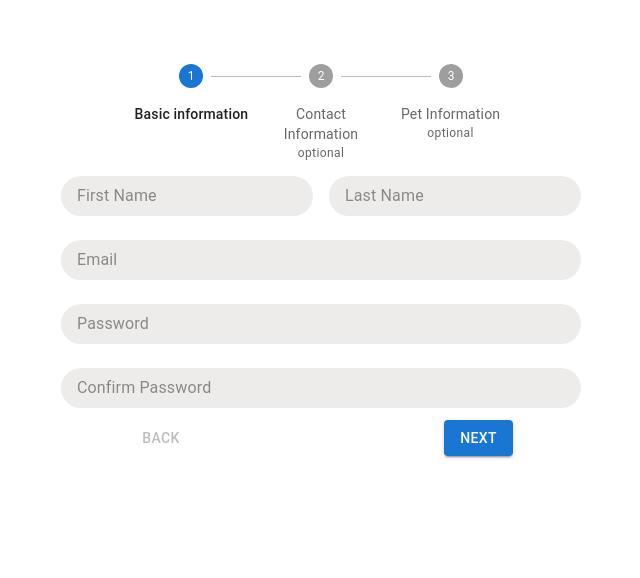
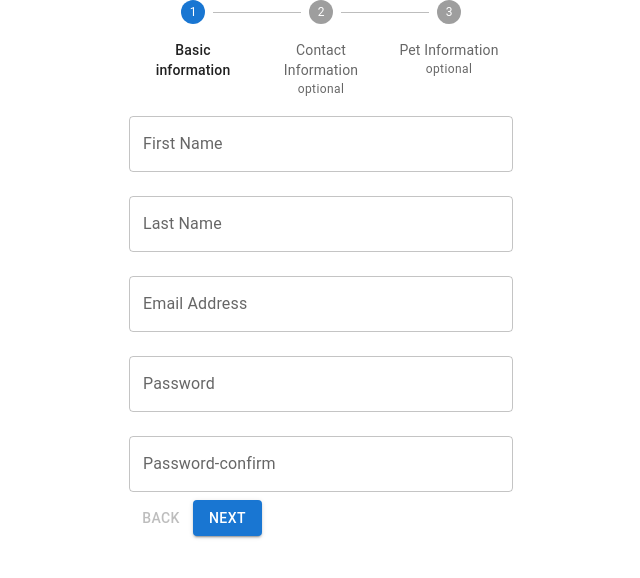
Before and after one commit to LEAP2k22Spring/PetworldPinecone, a Next.js app: page /signup in a window 1280 px wide. Shown: the top 578 px of the page, without its empty margins (319-959 px from the left). Built offline with nearby package versions, Linux system fonts and the light colour scheme; no server answers.

Commit message:
form add

```diff
--- a/component/stepper.js
+++ b/component/stepper.js
@@ -3,33 +3,14 @@ import { Box } from "@mui/system";
 import { useRef } from "react";
 
 export const getStepContent = (step) => {
-  // const userFirstName = useRef()
   switch (step) {
     case 0:
       return (
         <>
-          <Box
-            sx={{
-              display: "flex",
-              gap: 2,
-              height: "8vh",
-              alignItems: "center",
-            }}
-          >
-            <InputBase
-              fullWidth
-              placeholder="First Name"
-              required
-              sx={{
-                borderRadius: "40px",
-                height: "5vh",
-                padding: 2,
-                backgroundColor: "#EEEBEB",
-                color: "#000",
-              }}
-            />
-            <InputBase
-              fullWidth
+          <Box sx={{ display: "flex", gap: 2, height: "8vh", alignItems: "center", }} >
+            <InputBase fullWidth placeholder="First Name"  required
+            sx={{ borderRadius: "40px", height: "5vh", padding: 2, backgroundColor: "#EEEBEB", color: "#000", }}/>
+            <InputBase fullWidth
               placeholder="Last Name"
               required
               sx={{
@@ -303,6 +284,7 @@ export const getStepContent = (step) => {
               <FormControlLabel value="No" control={<Radio />} label="No" />
             </RadioGroup>
           </Box>
+          {getUserData}
         </>
       );
     default:
--- a/firebase/firebaseConfig.js
+++ b/firebase/firebaseConfig.js
@@ -37,18 +37,19 @@ export const getFirebaseUsers = async () => {
     return item;
 }
 
-export const getSignUp = (email, password) => {
+export const getSignUp = (data) => {
+    console.log('Firebase',data);
     const actionCodesettings = {
         url: 'http://localhost:3000/signup',
         handleCodeInApp: true,
     }
     try {
-        sendSignInLinkToEmail(auth, email, actionCodesettings);
+        // sendSignInLinkToEmail(auth, email, actionCodesettings);
         alert("Sign Up Successfully")
     } catch (error) {
         // console.log(error);
     }
-    return createUserWithEmailAndPassword(auth, email, password)
+    // return createUserWithEmailAndPassword(auth, email, password)
 }
 export const getLogIn = async (email, password) => {
     return signInWithEmailAndPassword(auth, email, password)
--- a/package.json
+++ b/package.json
@@ -17,7 +17,8 @@
     "firebase": "^9.13.0",
     "next": "^13.0.0",
     "react": "^18.2.0",
-    "react-dom": "^18.2.0"
+    "react-dom": "^18.2.0",
+    "react-hook-form": "^7.39.1"
   },
   "devDependencies": {
     "eslint": "8.26.0",
--- a/pages/signup.js
+++ b/pages/signup.js
@@ -1,52 +1,366 @@
+import { Box, Button, FormControlLabel, FormLabel, Radio, RadioGroup, Step, StepLabel, Stepper, TextField, Typography } from "@mui/material";
+import React, { useState } from "react";
 import {
-  Button,
-  InputBase,
-  Step,
-  StepLabel,
-  Stepper,
-  Typography,
-} from "@mui/material";
-import { Box } from "@mui/system";
-import { useRef, useState } from "react";
-import { getFirebaseUsers, getSignUp } from "../firebase/firebaseConfig";
-import { getStepContent } from "../component/stepper";
-const margintop = {
-  marginTop: "10px",
-};
+  useForm,
+  Controller,
+  FormProvider,
+  useFormContext,
+} from "react-hook-form";
+import { getSignUp } from "../firebase/firebaseConfig";
 
-const SignUp = () => {
-  const [error, setError] = useState("");
-  const emailRef = useRef();
-  const lastnameRef = useRef();
-  const firstnameRef = useRef();
-  const passwordRef = useRef();
-  const passwordConfirmRef = useRef();
-  const steps = [
+function getSteps() {
+  return [
     "Basic information",
     "Contact Information",
     "Pet Information",
   ];
+}
+const BasicForm = () => {
+  const {
+    control,
+    formState: { errors },
+  } = useFormContext();
+  console.log(errors);
+  return (
+    <Box>
+      <Controller
+        control={control}
+        name="firstName"
+        rules={{ required: "this field is required." }}
+        render={({ field }) => (
+          <TextField
+            id="first-name"
+            label="First Name"
+            variant="outlined"
+            placeholder="Enter Your First Name"
+            fullWidth
+            margin="normal"
+            {...field}
+            error={Boolean(errors?.firstName)}
+            helperText={errors.firstName?.message}
+          />
+        )}
+      />
+      <Controller
+        control={control}
+        name="lastName"
+        rules={{ required: "this field is required." }}
+        render={({ field }) => (
+          <TextField
+            id="last-name"
+            label="Last Name"
+            variant="outlined"
+            placeholder="Enter Your Last Name"
+            fullWidth
+            margin="normal"
+            {...field}
+            error={Boolean(errors?.lastName)}
+            helperText={errors.lastName?.message}
+          />
+        )}
+      />
+
+      <Controller
+        control={control}
+        name="emailAddress"
+        rules={{ required: "this field is required." }}
+        render={({ field }) => (
+          <TextField
+            id="emailAddress"
+            label="Email Address"
+            variant="outlined"
+            placeholder="Enter Your Last Name"
+            fullWidth
+            margin="normal"
+            {...field}
+            error={Boolean(errors?.emailAddress)}
+            helperText={errors.emailAddress?.message}
+          />
+        )}
+      />
+        <Controller
+          control={control}
+          name="password"
+          rules={{ required: "this field is required." }}
+          render={({ field }) => (
+            <TextField
+              id="password"
+              label="Password"
+              variant="outlined"
+              placeholder="Enter Your Password"
+              fullWidth
+              margin="normal"
+              {...field}
+              error={Boolean(errors?.password)}
+              helperText={errors.password?.message}
+            />
+          )}
+        />
+        <Controller
+          control={control}
+          name="passwordConfirm"
+          rules={{ required: "this field is required." }}
+          render={({ field }) => (
+            <TextField
+              id="passwordConfirm"
+              label="Password-confirm"
+              variant="outlined"
+              placeholder="Enter Your Password-confirm"
+              fullWidth
+              margin="normal"
+              {...field}
+              error={Boolean(errors?.passwordConfirm)}
+              helperText={errors.passwordConfirm?.message}
+            />
+          )}
+        />
+      </Box>
+
+  );
+};
+const ContactForm = () => {
+  const {
+    control,
+    formState: { errors },
+  } = useFormContext();
+  return (
+    <>
+      <Controller
+        control={control}
+        name="dateOfBirth"
+        rules={{ required: "this field is required." }}
+        render={({ field }) => (
+          <TextField
+            id="date-of-birth"
+            // label="Date Of Birth"
+            type='date'
+            variant="outlined"
+            placeholder="Enter Your Date Of Birth"
+            fullWidth
+            margin="normal"
+            {...field}
+            error={Boolean(errors?.passwordConfirm)}
+            helperText={errors.passwordConfirm?.message}
+          />
+        )}
+      />
+      <Controller
+        control={control}
+        name="phoneNumber"
+        rules={{ required: "this field is required." }}
+        render={({ field }) => (
+          <TextField
+            id="phone-number"
+            // label="Date Of Birth"
+            type='number'
+            variant="outlined"
+            placeholder="Enter Your Phone Number"
+            fullWidth
+            margin="normal"
+            {...field}
+            error={Boolean(errors?.phoneNumber)}
+            helperText={errors.phoneNumber?.message}
+          />
+        )}
+      />
+      <Controller
+        control={control}
+        name="gender"
+        rules={{ required: "this field is required." }}
+        render={({ field }) => (
+          <>
+            <FormLabel id="demo-row-radio-buttons-group-label">Gender</FormLabel>
+            <RadioGroup
+              row
+              aria-labelledby="demo-row-radio-buttons-group-label"
+              name="row-radio-buttons-group"
+              {...field}
+            >
+              <FormControlLabel value="female" control={<Radio />} label="Female" />
+              <FormControlLabel value="male" control={<Radio />} label="Male" />
+              <FormControlLabel value="other" control={<Radio />} label="Other" />
+            </RadioGroup>
+          </>
+        )}
+      />
+      <Controller
+        control={control}
+        name="cityName"
+        rules={{ required: "this field is required." }}
+        render={({ field }) => (
+          <TextField
+            id="city-name"
+            // label="Date Of Birth"
+            type='cityName'
+            variant="outlined"
+            placeholder="Enter Your City Name"
+            fullWidth
+            margin="normal"
+            {...field}
+            error={Boolean(errors?.cityName)}
+            helperText={errors.cityName?.message}
+          />
+        )}
+      />
+    </>
+  );
+};
+const PersonalForm = () => {
+  const { control } = useFormContext();
+  return (
+    <>
+      <Controller
+        control={control}
+        name="petName"
+        render={({ field }) => (
+          <TextField
+            id="petname"
+            label="Pet Name"
+            variant="outlined"
+            placeholder="Enter Your Pet Name"
+            fullWidth
+            margin="normal"
+            {...field}
+          />
+        )}
+      />
+      <Controller
+        control={control}
+        name="petAge"
+        render={({ field }) => (
+          <TextField
+            id="petage"
+            label="Pet Age"
+            variant="outlined"
+            placeholder="Enter Your Pet Age"
+            fullWidth
+            margin="normal"
+            {...field}
+          />
+        )}
+      />
+      <Controller
+        control={control}
+        name="breed"
+        render={({ field }) => (
+          <TextField
+            id="breed"
+            label="Breed"
+            variant="outlined"
+            placeholder="Enter Your Breed"
+            fullWidth
+            margin="normal"
+            {...field}
+          />
+        )}
+      />
+      <Controller
+        control={control}
+        name="petgender"
+        rules={{ required: "this field is required." }}
+        render={({ field }) => (
+          <>
+            <FormLabel id="demo-row-radio-buttons-group-label">Gender</FormLabel>
+            <RadioGroup
+              row
+              aria-labelledby="demo-row-radio-buttons-group-label"
+              name="row-radio-buttons-group"
+              {...field}
+            >
+              <FormControlLabel value="female" control={<Radio />} label="Female" />
+              <FormControlLabel value="male" control={<Radio />} label="Male" />
+            </RadioGroup>
+          </>
+        )}
+      />
+      <Controller
+        control={control}
+        name="vaccined"
+        rules={{ required: "this field is required." }}
+        render={({ field }) => (
+          <>
+            <FormLabel id="demo-row-radio-buttons-group-label">Vaccined</FormLabel>
+            <RadioGroup
+              row
+              aria-labelledby="demo-row-radio-buttons-group-label"
+              name="row-radio-buttons-group"
+              {...field}
+            >
+              <FormControlLabel value="Yes" control={<Radio />} label="Yes" />
+              <FormControlLabel value="No" control={<Radio />} label="No" />
+            </RadioGroup>
+          </>
+        )}
+      />
+
+    </>
+  );
+};
+
+function getStepContent(step) {
+  switch (step) {
+    case 0:
+      return <BasicForm />;
+    case 1:
+      return <ContactForm />;
+    case 2:
+      return <PersonalForm />;
+    default:
+      return "unknown step";
+  }
+}
+const SignUp = () => {
+  const methods = useForm({
+    defaultValues: {
+      firstName: "",
+      lastName: "",
+      emailAddress: "",
+      password: "",
+      passwordConfirm: "",
+      dateOfBirth: "",
+      phoneNumber: "",
+      gender: "",
+      cityName: "",
+      petName: "",
+      petAge: "",
+      breed: "",
+      petgender: "",
+      vaccined: "",
+    },
+  });
   const [activeStep, setActiveStep] = useState(0);
   const [skippedSteps, setSkippedSteps] = useState([]);
+  const [userData, setUserData] = useState({});
 
-  const handleSignUp = (e) => {
-    e.preventDefault();
-    if (passwordRef.current.value !== passwordConfirmRef.current.value) {
-      return setError("Password do not match");
-    }
-    setError("");
-    getSignUp(emailRef.current.value, passwordRef.current.value);
-  };
+  const steps = getSteps();
   const isStepOptional = (step) => {
     return step === 1 || step === 2;
+  };
+  const isStepFalied = () => {
+    return Boolean(Object.keys(methods.formState.errors).length);
   };
   const isStepSkipped = (step) => {
     return skippedSteps.includes(step);
   };
 
-  const handleNext = () => {
+  const handleNext = (data) => {
+    console.log("data", data);
+    if (activeStep == steps.length - 1) {
+      // fetch("https://jsonplaceholder.typicode.com/comments")
+      //   .then((data) => data.json())
+      //   .then((res) => {
+      //     console.log(res);
+      //   });
+        setUserData({...data})
+        getSignUp({...data})
         setActiveStep(activeStep + 1);
-    setSkippedSteps(skippedSteps.filter((skipItem) => skipItem !== activeStep));
+
+    } else {
+      setActiveStep(activeStep + 1);
+      setSkippedSteps(
+        skippedSteps.filter((skipItem) => skipItem !== activeStep)
+      );
+    }
   };
 
   const handleBack = () => {
@@ -59,14 +373,12 @@ const SignUp = () => {
     }
     setActiveStep(activeStep + 1);
   };
+
+  // const onSubmit = (data) => {
+  //   console.log(data);
+  // };
   return (
-    <Box
-      sx={{
-        marginTop: 8,
-        display: 'flex',
-        flexDirection: 'column',
-        alignItems: 'center',
-      }}>
+    <Box width="30%" m='auto'>
       <Stepper alternativeLabel activeStep={activeStep}>
         {steps.map((step, index) => {
           const labelProps = {};
@@ -82,6 +394,9 @@ const SignUp = () => {
               </Typography>
             );
           }
+          if (isStepFalied() && activeStep == index) {
+            labelProps.error = true;
+          }
           if (isStepSkipped(index)) {
             stepProps.completed = false;
           }
@@ -92,16 +407,19 @@ const SignUp = () => {
           );
         })}
       </Stepper>
+
       {activeStep === steps.length ? (
         <Typography variant="h3" align="center">
           Thank You
+          {console.log("userData", userData)}
         </Typography>
       ) : (
         <>
-          <form>{getStepContent(activeStep)}</form>
-          <Box sx={{width:'30%' ,display: 'flex', justifyContent: 'space-between' }}>
+          <FormProvider {...methods}>
+            <form onSubmit={methods.handleSubmit(handleNext)}>
+              {getStepContent(activeStep)}
+
               <Button
-              // className={classes.button}
                 disabled={activeStep === 0}
                 onClick={handleBack}
               >
@@ -109,7 +427,6 @@ const SignUp = () => {
               </Button>
               {isStepOptional(activeStep) && (
                 <Button
-                // className={classes.button}
                   variant="contained"
                   color="primary"
                   onClick={handleSkip}
@@ -118,31 +435,17 @@ const SignUp = () => {
                 </Button>
               )}
               <Button
-              // className={classes.button}
                 variant="contained"
                 color="primary"
-              onClick={handleNext}
+                // onClick={handleNext}
+                type="submit"
               >
                 {activeStep === steps.length - 1 ? "Finish" : "Next"}
               </Button>
-          </Box>
+            </form>
+          </FormProvider>
         </>
       )}
-      <Box sx={{ width: '30%' }}>
-
-
-        {/* <Button
-              sx={{...margintop, backgroundColor:'#428730', height:"5vh", borderRadius:"40px" }}
-              fullWidth
-              variant="contained"
-              onClick={handleSignUp}
-            >
-              Sign Up
-            </Button>
-              <Typography sx={{ textAlign: "center", marginTop: 2 }}>
-                Already have an account? <Link href="/signin" legacyBehavior><a>Sign In</a></Link>
-              </Typography> */}
-      </Box>
     </Box>
   );
 };
```
Also changed, not shown: 1 other file (tests, documents, lock files or other folders). Lines whose indentation alone changed are shown as unchanged.
